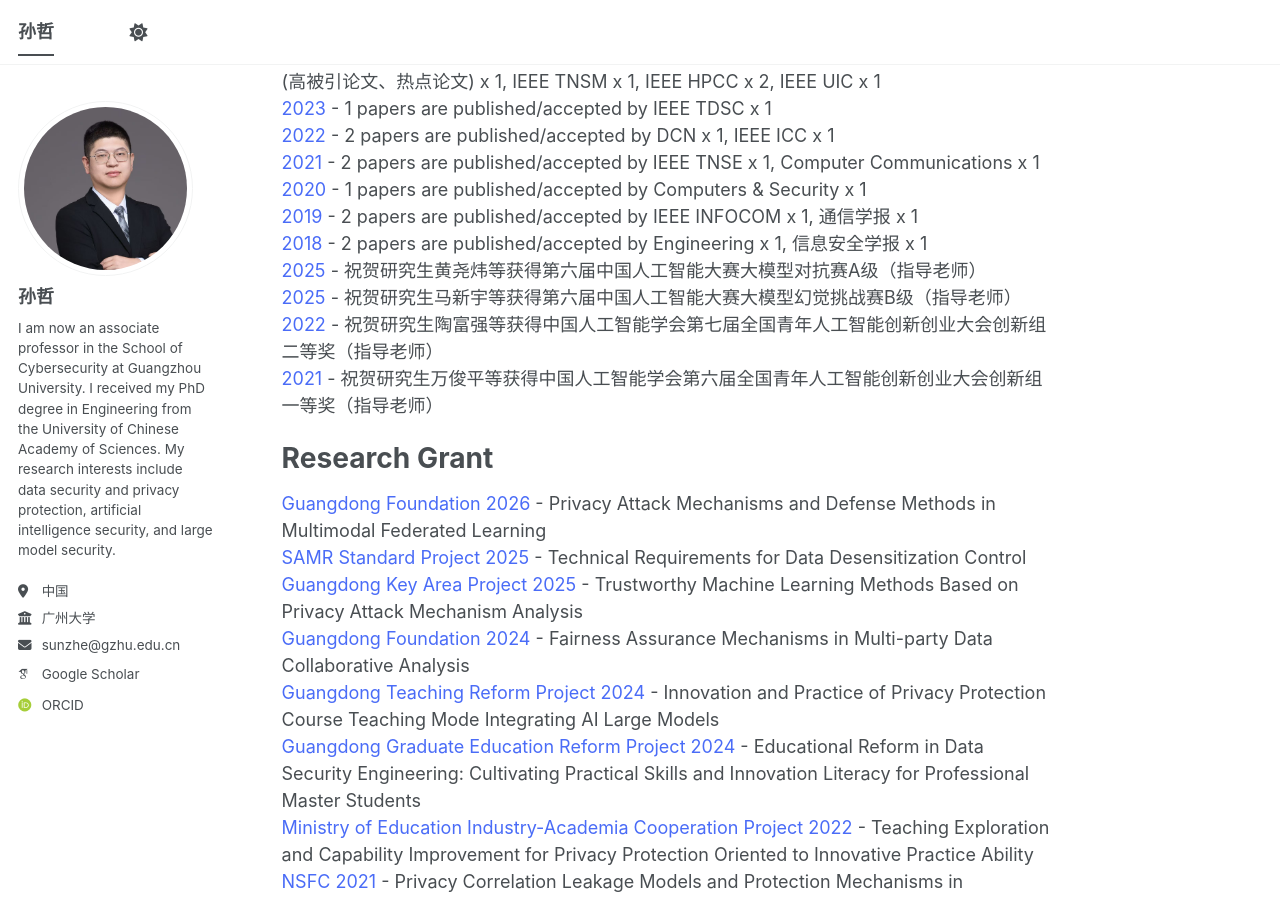
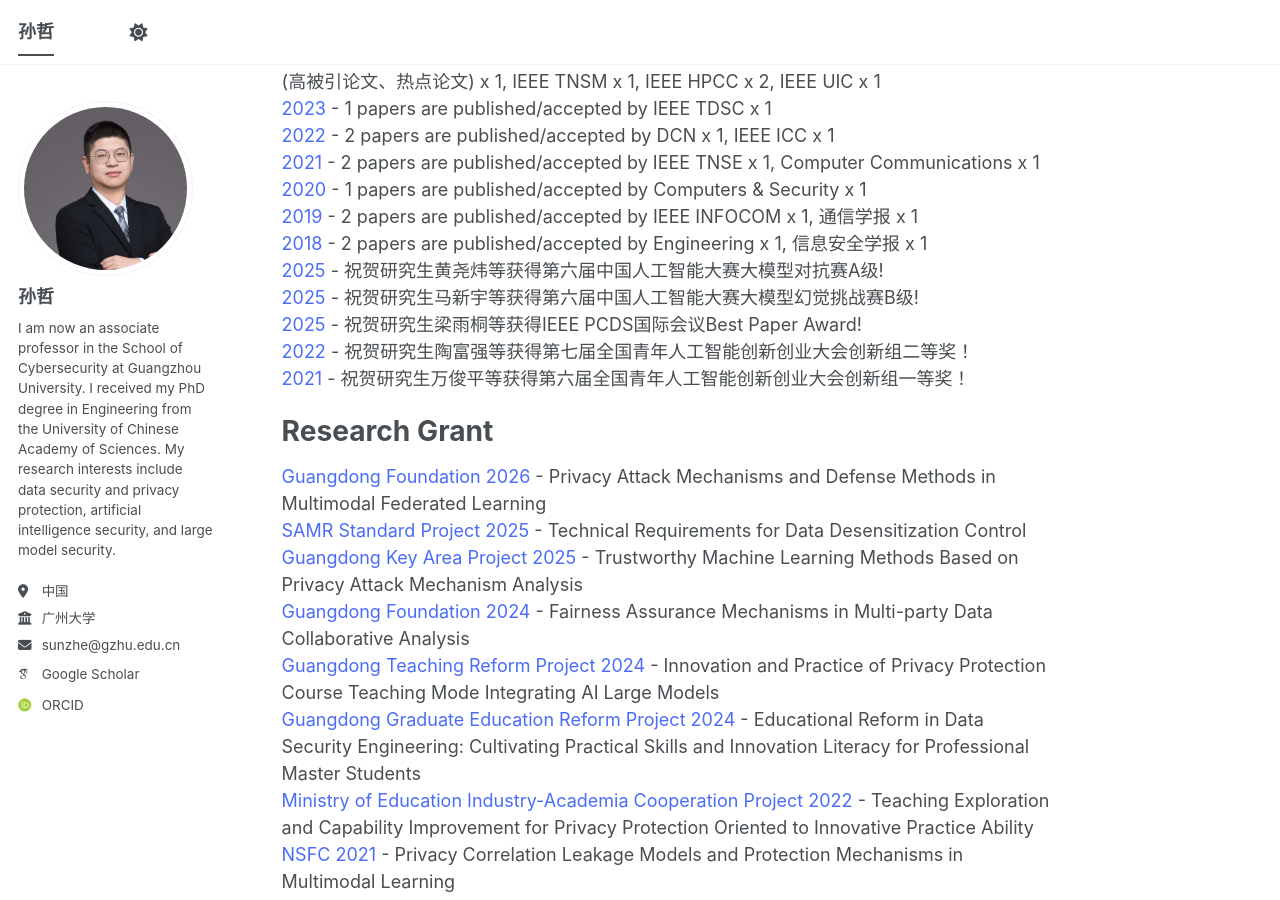
Before and after one commit to ZheSun208/ZheSun208.github.io, a Jekyll site: the page built from _pages/about.md, in a window 1280 px wide and 900 px high, scrolled down 889 px. Built offline with Jekyll 4.4.1, drawn with Linux system fonts in a browser that asks for light colours; some web fonts are replaced; a script bundle is joined from its source files by our own code; library files that are not in the unit come from our copies.

Commit message:
Update about.md

```diff
--- a/_pages/about.md
+++ b/_pages/about.md
@@ -36,10 +36,11 @@ Highlight
 <span style="color:#4a6cf7;">2020</span> - 1 papers are published/accepted by Computers & Security x 1
 <span style="color:#4a6cf7;">2019</span> - 2 papers are published/accepted by IEEE INFOCOM x 1, 通信学报 x 1
 <span style="color:#4a6cf7;">2018</span> - 2 papers are published/accepted by Engineering x 1, 信息安全学报 x 1
-<span style="color:#4a6cf7;">2025</span> - 祝贺研究生黄尧炜等获得第六届中国人工智能大赛大模型对抗赛A级（指导老师）
-<span style="color:#4a6cf7;">2025</span> - 祝贺研究生马新宇等获得第六届中国人工智能大赛大模型幻觉挑战赛B级（指导老师）
-<span style="color:#4a6cf7;">2022</span> - 祝贺研究生陶富强等获得中国人工智能学会第七届全国青年人工智能创新创业大会创新组二等奖（指导老师）
-<span style="color:#4a6cf7;">2021</span> - 祝贺研究生万俊平等获得中国人工智能学会第六届全国青年人工智能创新创业大会创新组一等奖（指导老师）
+<span style="color:#4a6cf7;">2025</span> - 祝贺研究生黄尧炜等获得第六届中国人工智能大赛大模型对抗赛A级!
+<span style="color:#4a6cf7;">2025</span> - 祝贺研究生马新宇等获得第六届中国人工智能大赛大模型幻觉挑战赛B级!
+<span style="color:#4a6cf7;">2025</span> - 祝贺研究生梁雨桐等获得IEEE PCDS国际会议Best Paper Award!
+<span style="color:#4a6cf7;">2022</span> - 祝贺研究生陶富强等获得第七届全国青年人工智能创新创业大会创新组二等奖！
+<span style="color:#4a6cf7;">2021</span> - 祝贺研究生万俊平等获得第六届全国青年人工智能创新创业大会创新组一等奖！
 
 Research Grant
 ======
```
